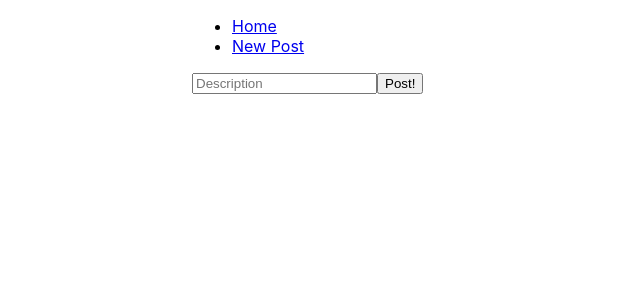
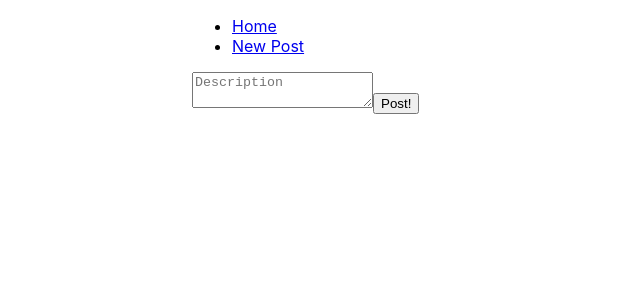
Before and after one commit to EvandroLG/memories, a React (Create React App) app in the folder client/: page /new-post in a window 1280 px wide. Shown: the top 300 px of the page, without its empty margins (0-640 px from the left). Built offline with nearby package versions, Linux system fonts and the light colour scheme.

Commit message:
style improvements

```diff
--- a/client/package.json
+++ b/client/package.json
@@ -1,5 +1,5 @@
 {
-  "name": "client",
+  "name": "memories-client",
   "version": "0.1.0",
   "private": true,
   "dependencies": {
--- a/client/public/index.html
+++ b/client/public/index.html
@@ -9,11 +9,6 @@
       content="A place to save your best memories"
     />
     <!--
-      manifest.json provides metadata used when your web app is installed on a
-      user's mobile device or desktop. See https://developers.google.com/web/fundamentals/web-app-manifest/
-    -->
-    <link rel="manifest" href="%PUBLIC_URL%/manifest.json" />
-    <!--
       Notice the use of %PUBLIC_URL% in the tags above.
       It will be replaced with the URL of the `public` folder during the build.
       Only files inside the `public` folder can be referenced from the HTML.
@@ -22,7 +17,7 @@
       work correctly both with client-side routing and a non-root public URL.
       Learn how to configure a non-root public URL by running `npm run build`.
     -->
-    <title>React App</title>
+    <title>Memories</title>
   </head>
   <body>
     <noscript>You need to enable JavaScript to run this app.</noscript>
--- a/client/src/components/NewPost/NewPost.tsx
+++ b/client/src/components/NewPost/NewPost.tsx
@@ -9,15 +9,14 @@
 function NewPost() {
   const [newPostMutation] = useNewPostMutation();
   const { handleSubmit, register, errors } = useForm<InputType>();
-  const onSubmit = (data: InputType) => {
-    newPostMutation({ variables: data });
+  const onSubmit = async (data: InputType) => {
+    await newPostMutation({ variables: data });
     window.location.href = '/';
   };
 
   return (
     <form onSubmit={handleSubmit(onSubmit)}>
-      <input
-        type="text"
+      <textarea
         name="description"
         placeholder="Description"
         ref={register({ required: true })}
```
Also changed, not shown: 1 other file (tests, documents, lock files or other folders).
